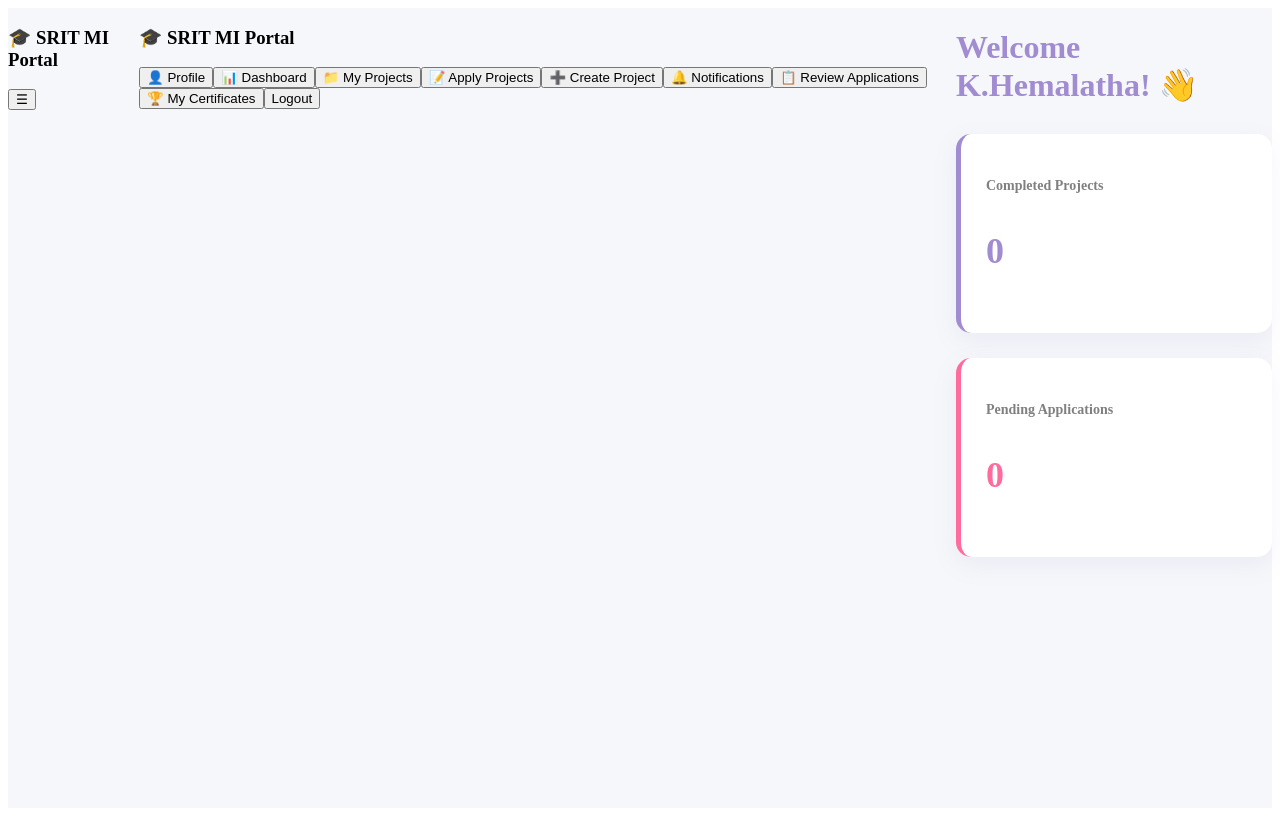
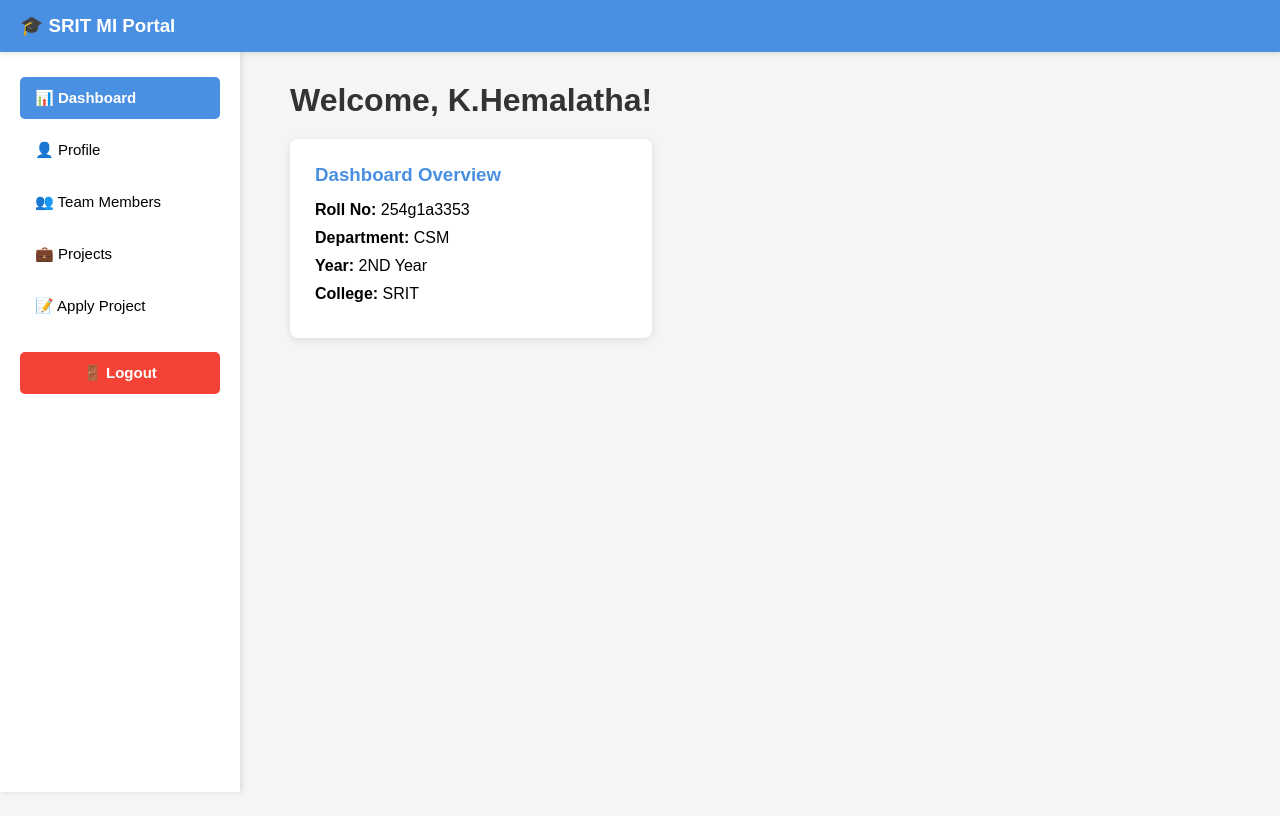
Before and after one commit to kavadihemalatha0317/srit-mi-portal, a Next.js app: page /dashboard in a window 1280 px wide. Built offline with nearby package versions, Linux system fonts and the light colour scheme.

Commit message:
Update dashboard.jsx

```diff
--- a/pages/dashboard.jsx
+++ b/pages/dashboard.jsx
@@ -4,250 +4,248 @@ import { useRouter } from "next/router";
 export default function Dashboard() {
   const [page, setPage] = useState("dashboard");
   const [user, setUser] = useState({});
-  const [projects, setProjects] = useState([]);
-  const [allProjects, setAllProjects] = useState([]);
-  const [notifications, setNotifications] = useState(0);
-  const [selectedProject, setSelectedProject] = useState("");
-  const [whyJoin, setWhyJoin] = useState("");
-  const [menuOpen, setMenuOpen] = useState(false); // Mobile menu kosam
-
+  const [menuOpen, setMenuOpen] = useState(false);
+  const [team, setTeam] = useState([]);
   const router = useRouter();
 
   useEffect(() => {
+    // Current user data
     const roll = localStorage.getItem("currentUser");
-    const defaultUser = {name:"K.Hemalatha", roll:"254g1a3353", dept:"CSM", year:"2ND Year", college:"SRIT", email:"254g1a3353@srit.ac.in"};
+    const defaultUser = {
+      name:"K.Hemalatha",
+      roll:"254g1a3353",
+      dept:"CSM",
+      year:"2ND Year",
+      college:"SRIT",
+      email:"254g1a3353@srit.ac.in"
+    };
     const data = JSON.parse(localStorage.getItem(roll+"_data")) || defaultUser;
     setUser(data);
-    if(!localStorage.getItem(roll+"_data")) localStorage.setItem(roll+"_data", JSON.stringify(defaultUser));
 
-    const completed = JSON.parse(localStorage.getItem(roll+"_completed")) || [];
-    setProjects(completed);
-
-    const demoProjects = JSON.parse(localStorage.getItem("all_projects")) || [
-      {id:1, title:"AI Chatbot", desc:"Build AI chatbot for college", skills:"Python, NLP", limit:"5", duration:"2 Months"},
-      {id:2, title:"E-Commerce Website", desc:"MERN stack website", skills:"React, Node", limit:"4", duration:"3 Months"}
+    // TEAM DB - 3 MEMBERS
+    const teamDB = [
+      {id:1, name:"K.Hemalatha", roll:"254G1A3353", dept:"CSM", role:"Project Manager", year:"2ND Year", email:"254g1a3353@srit.ac.in", img:"👩‍💼"},
+      {id:2, name:"M.Hemalatha", roll:"254G1A3354", dept:"CSM", role:"Frontend Developer", year:"2ND Year", email:"254g1a3354@srit.ac.in", img:"👩‍💻"},
+      {id:3, name:"M.Jasmitha", roll:"254G1A3359", dept:"CSM", role:"Backend Developer", year:"2ND Year", email:"254g1a3359@srit.ac.in", img:"👩‍💻"}
     ];
-    setAllProjects(demoProjects);
-
-    const notifs = JSON.parse(localStorage.getItem(roll+"_notifs")) || [];
-    setNotifications(notifs.length);
+    if(!localStorage.getItem("team_db")) {
+      localStorage.setItem("team_db", JSON.stringify(teamDB));
+    }
+    setTeam(JSON.parse(localStorage.getItem("team_db")));
   },[])
 
-  const handleApply = () => {
-    if(!selectedProject || !whyJoin) return alert("Please fill all fields");
-    const application = {project: selectedProject, name: user.name, roll: user.roll, email: user.email, dept: user.dept, year: user.year, why: whyJoin, status: "Pending", date: new Date().toLocaleDateString()}
-    const roll = localStorage.getItem("currentUser");
-    const applied = JSON.parse(localStorage.getItem(roll+"_applied")) || [];
-    localStorage.setItem(roll+"_applied", JSON.stringify([...applied, application]));
-    alert("Application Submitted Successfully!");
-    setSelectedProject(""); setWhyJoin("");
+  const handleLogout = () => {
+    localStorage.removeItem("currentUser");
+    router.push("/");
   }
 
-  const [newProject, setNewProject] = useState({title:"", desc:"", skills:"", limit:"", duration:""});
-  const handleCreate = () => {
-    if(Object.values(newProject).some(v=>!v)) return alert("Please fill all fields");
-    const roll = localStorage.getItem("currentUser");
-    const created = JSON.parse(localStorage.getItem(roll+"_created")) || [];
-    localStorage.setItem(roll+"_created", JSON.stringify([...created, {...newProject, status:"Live", creator: user.name}]));
-    alert("Project Created Successfully! 🚀 Now Live");
-    setNewProject({title:"", desc:"", skills:"", limit:"", duration:""});
-  }
-
-  const ProfilePage = () => (
-    <div>
-      <h1 style={{color:"#A18CD1", fontSize:"32px", marginBottom:"20px"}}>My Profile</h1>
-      <div className="form-card">
-        <p><b>Name:</b> {user.name}</p>
-        <p><b>Roll No:</b> {user.roll}</p>
-        <p><b>Department:</b> {user.dept}</p>
-        <p><b>Year:</b> {user.year}</p>
-        <p><b>College:</b> {user.college}</p>
-        <p><b>Email:</b> {user.email}</p>
-      </div>
-    </div>
-  )
-
   const menuItems = [
-    {id:"profile", icon:"👤", name:"Profile"},
-    {id:"dashboard", icon:"📊", name:"Dashboard"},
-    {id:"myprojects", icon:"📁", name:"My Projects"},
-    {id:"applyprojects", icon:"📝", name:"Apply Projects"},
-    {id:"createproject", icon:"➕", name:"Create Project"},
-    {id:"notification", icon:"🔔", name:"Notifications"},
-    {id:"reviewapplications", icon:"📋", name:"Review Applications"},
-    {id:"mycertificate", icon:"🏆", name:"My Certificates"},
+    {id:"dashboard", name:"📊 Dashboard"},
+    {id:"profile", name:"👤 Profile"},
+    {id:"team", name:"👥 Team Members"},
+    {id:"projects", name:"💼 Projects"},
+    {id:"apply", name:"📝 Apply Project"},
   ]
 
   return (
     <div>
       <style>{`
-        @keyframes jumpOnce { 0% { transform: translateY(0); } 50% { transform: translateY(-6px); } 100% { transform: translateY(0); }
+        * { margin:0; padding:0; box-sizing:border-box; }
+        body { font-family: Arial, sans-serif; background:#f5f5f5; }
 
-        /* DESKTOP SIDEBAR */
+        .header {
+          background:#4A90E2;
+          color:white;
+          padding:15px 20px;
+          display:flex;
+          justify-content:space-between;
+          align-items:center;
+          position:sticky;
+          top:0;
+          z-index:100;
+          box-shadow:0 2px 5px rgba(0,0,0,0.1);
+        }
+
         .sidebar {
-          width:270px;
-          background: linear-gradient(180deg, #FF6B9D 0%, #A18CD1 50%, #C44569 100%);
-          padding:25px 20px;
-          box-shadow:4px 0 20px rgba(161,140,209,0.3);
-          color: white;
-          position: fixed;
-          height: 100vh;
-          overflow-y: auto;
+          width:240px;
+          background:white;
+          height:calc(100vh - 60px);
+          position:fixed;
+          padding:20px;
+          box-shadow:2px 0 5px rgba(0,0,0,0.1);
+          overflow-y:auto;
         }
-        .sidebar-logo {
-          color:white;
-          margin-bottom:30px;
-          font-size:24px;
-          font-weight:900;
-          text-align:center;
-        }
+
         .sidebar-btn {
           width:100%;
+          padding:12px 15px;
+          margin:5px 0;
+          border:none;
+          background:none;
           text-align:left;
-          padding:14px 18px;
-          margin:8px 0;
-          background:transparent;
+          cursor:pointer;
+          font-size:15px;
+          border-radius:5px;
+          transition:0.2s;
+        }
+
+        .sidebar-btn:hover { background:#E3F2FD; }
+        .sidebar-btn.active { background:#4A90E2; color:white; font-weight:bold; }
+
+        .main { margin-left:260px; padding:30px; }
+
+        .card {
+          background:white;
+          padding:25px;
+          border-radius:8px;
+          margin-bottom:20px;
+          box-shadow:0 2px 8px rgba(0,0,0,0.1);
+        }
+
+        .team-grid {
+          display:grid;
+          grid-template-columns:repeat(auto-fit, minmax(280px, 1fr));
+          gap:20px;
+        }
+
+        .team-card {
+          background:white;
+          padding:25px;
+          border-radius:8px;
+          text-align:center;
+          box-shadow:0 2px 8px rgba(0,0,0,0.1);
+          border-top:4px solid #4A90E2;
+        }
+
+        .logout-btn {
+          width:100%;
+          padding:12px;
+          margin-top:20px;
+          background:#f44336;
           color:white;
           border:none;
-          border-radius:12px;
+          border-radius:5px;
           cursor:pointer;
-          font-size:16px;
-          font-weight:500;
-          transition:all 0.3s;
-          display:flex;
-          align-items:center;
-          gap:12px;
+          font-size:15px;
+          font-weight:bold;
         }
-        .sidebar-btn:hover { animation: jumpOnce 0.5s ease; background:rgba(255,255,255,0.2); }
-        .sidebar-btn.active { background: white; color: #A18CD1; font-weight: bold; box-shadow: 0 4px 15px rgba(0,0,0,0.1); }
-        .badge { background:#FF1744; color:white; border-radius:20px; padding:2px 10px; font-size:12px; font-weight:bold; margin-left:auto; }
-        .logout-btn { width:100%; padding:14px; margin-top:20px; background: linear-gradient(135deg, #FF1744, #D50000); color:white; border:none; border-radius:12px; font-weight:bold; font-size:16px; }
-        .logout-btn:hover { animation: jumpOnce 0.5s ease; }
 
-        /* MAIN CONTENT */
-        .main-content { margin-left: 270px; padding:40px; }
+        .logout-btn:hover { background:#d32f2f; }
 
-        /* MOBILE TOPBAR */
-        .mobile-topbar { display: none; }
-        .hamburger { font-size: 28px; background: none; border: none; color: white; cursor: pointer; }
+        .hamburger {
+          display:none;
+          font-size:24px;
+          background:none;
+          border:none;
+          color:white;
+          cursor:pointer;
+        }
 
-        /* RESPONSIVE */
         @media (max-width: 768px) {
           .sidebar {
             display: ${menuOpen ? 'block' : 'none'};
-            width: 100%;
-            height: auto;
-            position: relative;
+            width:100%;
+            height:auto;
+            position:relative;
           }
-          .main-content { margin-left: 0; padding: 20px; }
-          .mobile-topbar {
-            display: flex;
-            justify-content: space-between;
-            align-items: center;
-            padding: 15px 20px;
-            background: linear-gradient(90deg, #FF6B9D, #A18CD1);
-            color: white;
-            position: sticky;
-            top: 0;
-            z-index: 1000;
-          }
+          .main { margin-left:0; padding:15px; }
+          .hamburger { display:block; }
         }
-
-        .stat-card:hover { animation: jumpOnce 0.5s ease; }
-        .form-card { background:white; padding:30px; border-radius:15px; box-shadow:0 8px 25px rgba(161,140,209,0.1); max-width:700px; }
-        .form-card p { font-size:18px; margin:15px 0; color:#333; }
-        input, select, textarea { width:100%; padding:12px; margin:10px 0; border:2px solid #E1BEE7; border-radius:8px; font-size:15px; }
-        label { font-weight:600; color:#A18CD1; }
-        button.primary { padding:14px 30px; background:linear-gradient(135deg,#FF6B9D,#A18CD1); color:white; border:none; border-radius:8px; font-weight:bold; cursor:pointer; font-size:16px; }
-        button.primary:hover { animation: jumpOnce 0.5s ease; }
-        * { margin: 0; padding: 0; box-sizing: border-box; font-family:'Segoe UI', Arial; }
       `}</style>
 
-      <div style={{display:"flex", minHeight:"100vh", background:"#F5F7FA"}}>
+      {/* HEADER */}
+      <div className="header">
+        <h3>🎓 SRIT MI Portal</h3>
+        <button className="hamburger" onClick={()=>setMenuOpen(!menuOpen)}>☰</button>
+      </div>
 
-        {/* MOBILE TOPBAR */}
-        <div className="mobile-topbar">
-          <h3>🎓 SRIT MI Portal</h3>
-          <button className="hamburger" onClick={()=>setMenuOpen(!menuOpen)}>☰</button>
-        </div>
-
+      <div style={{display:"flex"}}>
         {/* SIDEBAR */}
         <div className="sidebar">
-          <h3 className="sidebar-logo">🎓 SRIT MI Portal</h3>
           {menuItems.map(item => (
             <button
               key={item.id}
               onClick={()=>{setPage(item.id); setMenuOpen(false)}}
               className={`sidebar-btn ${page===item.id?"active":""}`}
             >
-              <span>{item.icon} {item.name}</span>
-              {item.id==="notification" && notifications > 0 && <span className="badge">{notifications}</span>}
+              {item.name}
             </button>
           ))}
-          <button onClick={()=>{localStorage.removeItem("currentUser"); router.push("/");}} className="logout-btn">Logout</button>
+          <button onClick={handleLogout} className="logout-btn">
+            🚪 Logout
+          </button>
         </div>
 
         {/* MAIN CONTENT */}
-        <div className="main-content">
+        <div className="main">
 
-          {page==="profile" && <ProfilePage />}
-
-          {page==="applyprojects" && (
+          {/* DASHBOARD PAGE */}
+          {page==="dashboard" && (
             <div>
-              <h1 style={{color:"#A18CD1", fontSize:"32px", marginBottom:"20px"}}>Apply for Project</h1>
-              <div className="form-card">
-                <label>Select Project</label>
-                <select value={selectedProject} onChange={(e)=>setSelectedProject(e.target.value)}>
-                  <option value="">-- Choose a Project --</option>
-                  {allProjects.map(p=><option key={p.id} value={p.title}>{p.title}</option>)}
-                </select>
-                <label>Name</label><input type="text" value={user.name} readOnly />
-                <label>Roll No</label><input type="text" value={user.roll} readOnly />
-                <label>Email</label><input type="text" value={user.email} readOnly />
-                <label>Department</label><input type="text" value={user.dept} readOnly />
-                <label>Year</label><input type="text" value={user.year} readOnly />
-                <label>Why do you want to join?</label>
-                <textarea rows="4" value={whyJoin} onChange={(e)=>setWhyJoin(e.target.value)} placeholder="Explain your interest and skills..."></textarea>
-                <button className="primary" onClick={handleApply}>Submit Application</button>
+              <h1 style={{marginBottom:"20px", color:"#333"}}>Welcome, {user.name}!</h1>
+              <div className="card">
+                <h3 style={{color:"#4A90E2", marginBottom:"15px"}}>Dashboard Overview</h3>
+                <p style={{margin:"10px 0"}}><b>Roll No:</b> {user.roll}</p>
+                <p style={{margin:"10px 0"}}><b>Department:</b> {user.dept}</p>
+                <p style={{margin:"10px 0"}}><b>Year:</b> {user.year}</p>
+                <p style={{margin:"10px 0"}}><b>College:</b> {user.college}</p>
               </div>
             </div>
           )}
 
-          {page==="createproject" && (
-            <div>
-              <h1 style={{color:"#A18CD1", fontSize:"32px", marginBottom:"20px"}}>Create New Project</h1>
-              <div className="form-card">
-                <label>Project Title</label><input type="text" value={newProject.title} onChange={(e)=>setNewProject({...newProject, title:e.target.value})} placeholder="e.g. Smart Attendance System" />
-                <label>Description</label><textarea rows="3" value={newProject.desc} onChange={(e)=>setNewProject({...newProject, desc:e.target.value})} placeholder="What is this project about?"></textarea>
-                <label>Skills Required</label><input type="text" value={newProject.skills} onChange={(e)=>setNewProject({...newProject, skills:e.target.value})} placeholder="e.g. React, Firebase, ML" />
-                <label>Limit in Group</label><input type="number" value={newProject.limit} onChange={(e)=>setNewProject({...newProject, limit:e.target.value})} placeholder="e.g. 4" />
-                <label>Duration</label><input type="text" value={newProject.duration} onChange={(e)=>setNewProject({...newProject, duration:e.target.value})} placeholder="e.g. 3 Months" />
-                <button className="primary" onClick={handleCreate}>Submit Project</button>
+          {/* PROFILE PAGE */}
+          {page==="profile" && (
+            <div className="card">
+              <h2 style={{color:"#4A90E2", marginBottom:"20px"}}>My Profile</h2>
+              <div style={{lineHeight:"2"}}>
+                <p><b>Name:</b> {user.name}</p>
+                <p><b>Roll No:</b> {user.roll}</p>
+                <p><b>Department:</b> {user.dept}</p>
+                <p><b>Year:</b> {user.year}</p>
+                <p><b>College:</b> {user.college}</p>
+                <p><b>Email:</b> {user.email}</p>
               </div>
             </div>
           )}
 
-          {page==="dashboard" && (
+          {/* TEAM PAGE */}
+          {page==="team" && (
             <div>
-              <h1 style={{color:"#A18CD1", fontSize:"32px"}}>Welcome {user.name}! 👋</h1>
-              <div style={{display:"grid", gridTemplateColumns:"repeat(auto-fit, minmax(220px, 1fr))", gap:"25px", marginTop:"30px"}}>
-                <div className="stat-card" style={{background:"white", padding:"25px", borderRadius:"15px", boxShadow:"0 8px 25px rgba(161,140,209,0.1)", borderLeft:"5px solid #A18CD1"}}>
-                  <h4 style={{color:"gray", fontSize:"14px"}}>Completed Projects</h4>
-                  <p style={{fontSize:"36px", color:"#A18CD1", fontWeight:"bold"}}>{projects.length}</p>
-                </div>
-                <div className="stat-card" style={{background:"white", padding:"25px", borderRadius:"15px", boxShadow:"0 8px 25px rgba(161,140,209,0.1)", borderLeft:"5px solid #FF6B9D"}}>
-                  <h4 style={{color:"gray", fontSize:"14px"}}>Pending Applications</h4>
-                  <p style={{fontSize:"36px", color:"#FF6B9D", fontWeight:"bold"}}>0</p>
-                </div>
+              <h2 style={{color:"#4A90E2", marginBottom:"20px"}}>Our Team Members</h2>
+              <div className="team-grid">
+                {team.map(member => (
+                  <div key={member.id} className="team-card">
+                    <div style={{fontSize:"60px", marginBottom:"15px"}}>{member.img}</div>
+                    <h3 style={{color:"#333", marginBottom:"10px"}}>{member.name}</h3>
+                    <p style={{margin:"8px 0"}}><b>Roll:</b> {member.roll}</p>
+                    <p style={{margin:"8px 0"}}><b>Role:</b> {member.role}</p>
+                    <p style={{margin:"8px 0"}}><b>Dept:</b> {member.dept}</p>
+                    <p style={{margin:"8px 0"}}><b>Year:</b> {member.year}</p>
+                    <p style={{margin:"8px 0", fontSize:"14px", color:"#666"}}>{member.email}</p>
+                  </div>
+                ))}
               </div>
             </div>
           )}
 
-          {page!=="dashboard" && page!=="applyprojects" && page!=="createproject" && page!=="profile" && (
-            <div style={{background:"white", padding:"40px", borderRadius:"15px", textAlign:"center"}}>
-              <h1 style={{color:"#A18CD1"}}>{page} Page - Coming Soon</h1>
+          {/* PROJECTS PAGE */}
+          {page==="projects" && (
+            <div className="card">
+              <h2 style={{color:"#4A90E2", marginBottom:"20px"}}>My Projects</h2>
+              <p>No projects assigned yet.</p>
+              <p style={{marginTop:"10px", color:"#666"}}>Apply for a project to get started!</p>
             </div>
           )}
+
+          {/* APPLY PAGE */}
+          {page==="apply" && (
+            <div className="card">
+              <h2 style={{color:"#4A90E2", marginBottom:"20px"}}>Apply for Project</h2>
+              <p>Project application form will be available soon.</p>
+              <p style={{marginTop:"10px", color:"#666"}}>Stay tuned!</p>
+            </div>
+          )}
+
         </div>
       </div>
     </div>
```
